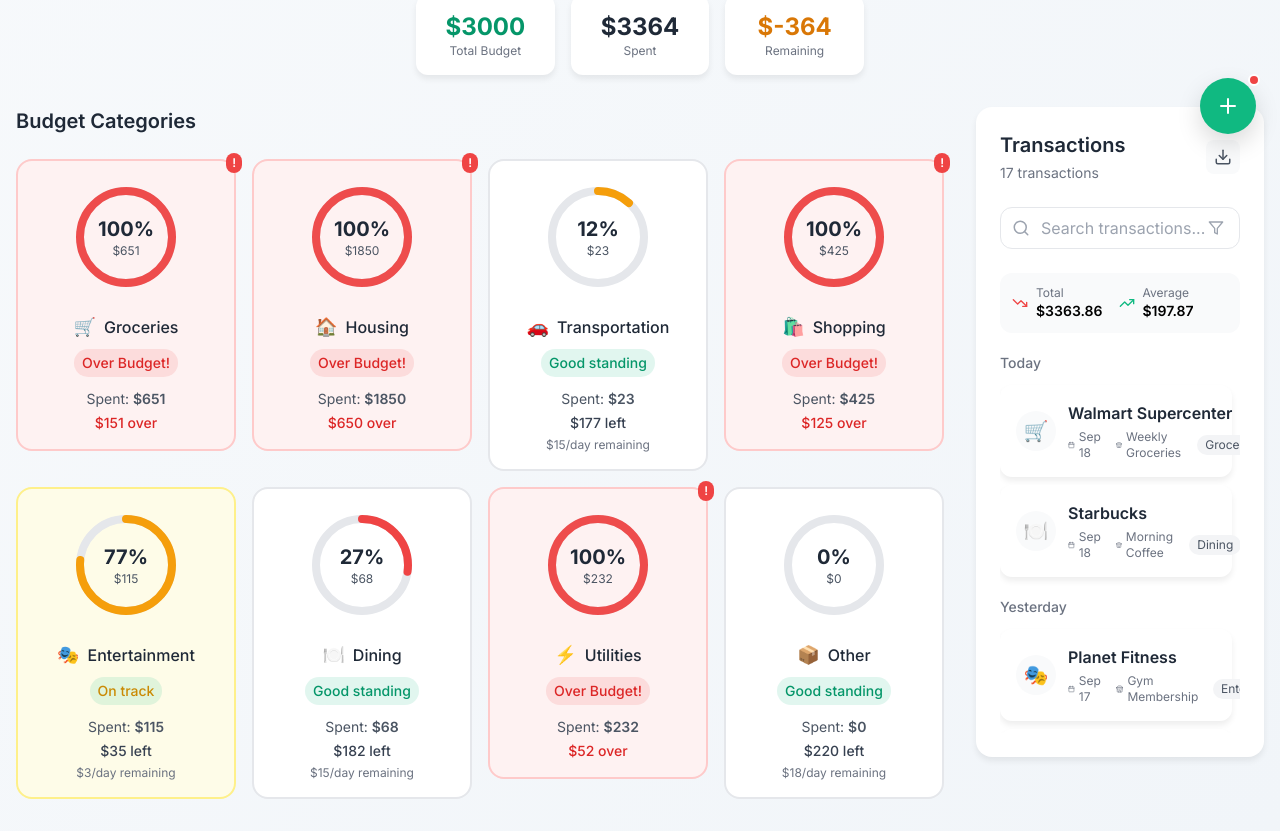
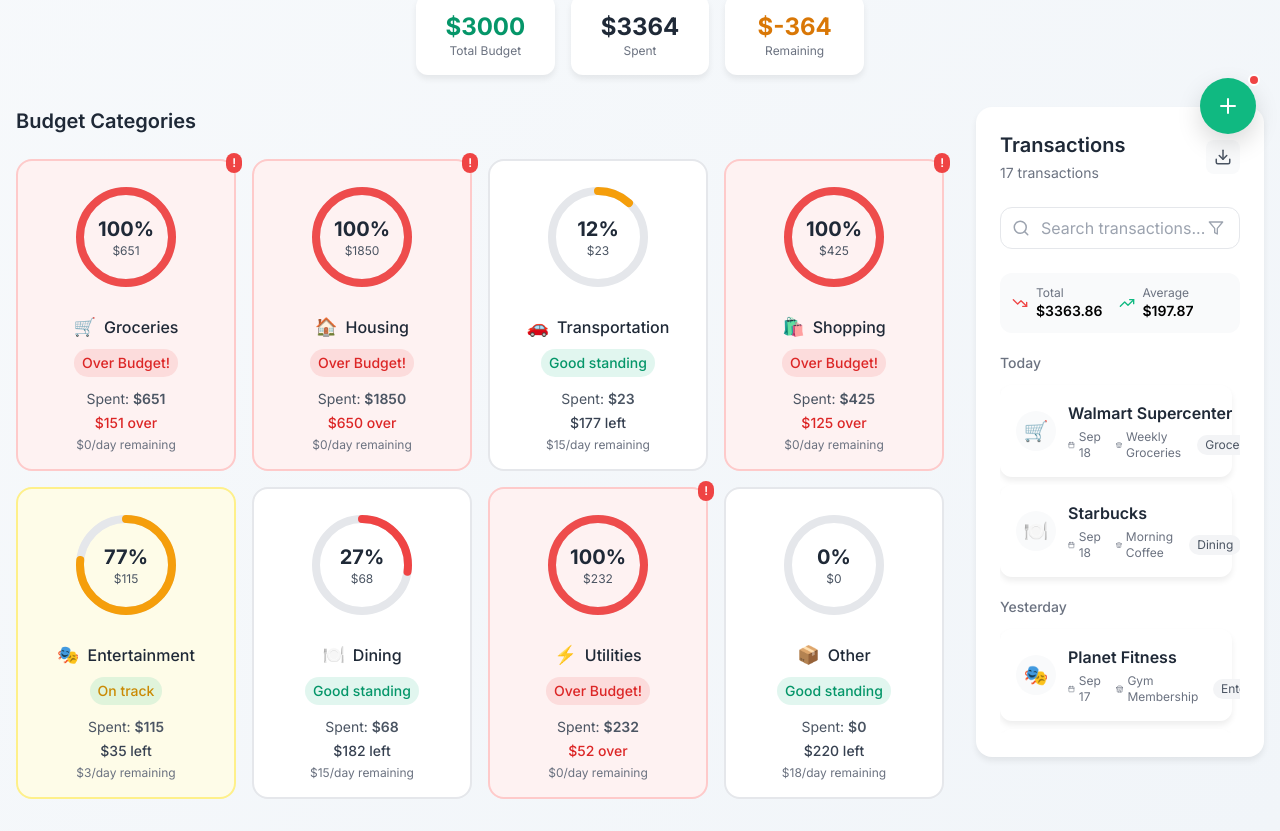
Before and after one commit to mrmillionairemindset/censible, a React (Create React App) app: page / in a window 1280 px wide. Shown: the part 642-1473 px from the top of the page. Built offline with nearby package versions, Linux system fonts and the light colour scheme.

Commit message:
Fix: Standardize card heights and content consistency in budget categories

```diff
--- a/src/components/Dashboard/CategoryCard.tsx
+++ b/src/components/Dashboard/CategoryCard.tsx
@@ -56,10 +56,9 @@ const CategoryCard: React.FC<CategoryCardProps> = ({
       whileHover={{ y: -2, boxShadow: '0px 8px 16px rgba(0, 0, 0, 0.1)' }}
       whileTap={{ scale: 0.98 }}
       onClick={onClick}
-      className={`relative p-4 rounded-2xl border-2 transition-all duration-200 cursor-pointer ${getStatusColor()} ${
+      className={`relative p-4 rounded-2xl border-2 transition-all duration-200 cursor-pointer min-h-[200px] flex flex-col justify-between ${getStatusColor()} ${
         isSelected ? 'ring-2 ring-mint-500 ring-offset-2' : ''
       }`}
-      style={{ minHeight: '180px' }}
     >
       {/* Status Badge */}
       {percentage >= 90 && (
@@ -77,7 +76,7 @@ const CategoryCard: React.FC<CategoryCardProps> = ({
       )}
 
       {/* Vertical Layout: Ring on Top, Details Below */}
-      <div className="flex flex-col items-center h-full">
+      <div className="flex flex-col items-center flex-1">
         {/* Top: Budget Ring Container */}
         <div className="flex flex-col items-center mb-4">
           <div className="w-[120px] h-[120px] flex items-center justify-center">
@@ -108,19 +107,13 @@ const CategoryCard: React.FC<CategoryCardProps> = ({
 
           {/* Spending Info */}
           <div className="space-y-1">
-            <div className="text-sm text-gray-600">
-              <div className="mb-1">Spent: <span className="font-semibold">${spent.toFixed(0)}</span></div>
-              <div className={`font-medium ${isOverBudget ? 'text-red-600' : 'text-gray-700'}`}>
-                {isOverBudget ? `$${Math.abs(remaining).toFixed(0)} over` : `$${remaining.toFixed(0)} left`}
-              </div>
-            </div>
-
-            {/* Daily Budget - smaller text */}
-            {!isOverBudget && dailyBudget > 0 && (
-              <p className="text-xs text-gray-500 mt-1">
-                ${dailyBudget.toFixed(0)}/day remaining
-              </p>
-            )}
+            <p className="text-sm text-gray-600">Spent: <span className="font-semibold">${spent.toFixed(0)}</span></p>
+            <p className={`text-sm font-medium ${isOverBudget ? 'text-red-600' : 'text-gray-700'}`}>
+              {isOverBudget ? `$${Math.abs(remaining).toFixed(0)} over` : `$${remaining.toFixed(0)} left`}
+            </p>
+            <p className="text-xs text-gray-500">
+              ${Math.max(0, dailyBudget).toFixed(0)}/day remaining
+            </p>
           </div>
         </div>
       </div>
```
